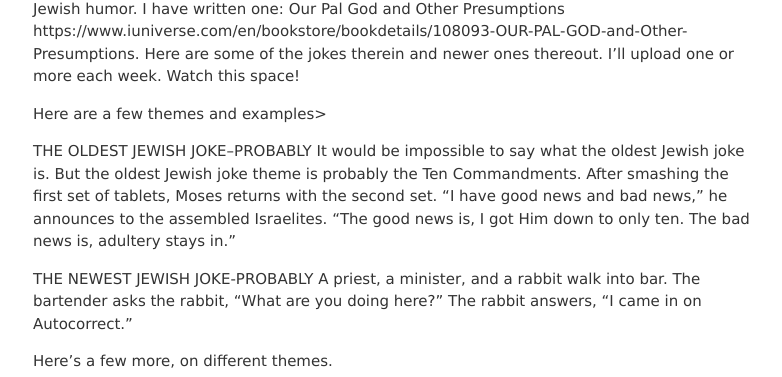
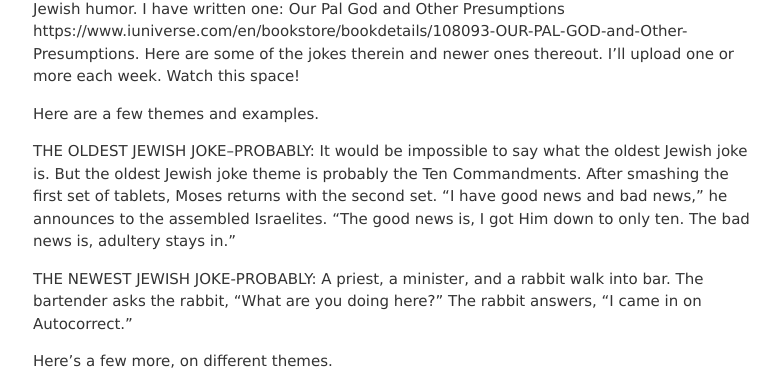
Before and after one commit to jvmallow/jvmallow.github.io, a Jekyll site: the page built from _posts/2025-05-31-Jewish_Humor.md, in a window 1280 px wide. Shown: the part 655-1032 px from the top of the page, without its empty margins (247-1029 px from the left). Built offline with Jekyll 4.4.1, drawn with Linux system fonts in a browser that asks for light colours; a script that is not in the unit is left out.

Commit message:
Update 2025-05-31-Jewish_Humor.md

```diff
--- a/_posts/2025-05-31-Jewish_Humor.md
+++ b/_posts/2025-05-31-Jewish_Humor.md
@@ -14,13 +14,13 @@ Our Pal God and Other Presumptions
 https://www.iuniverse.com/en/bookstore/bookdetails/108093-OUR-PAL-GOD-and-Other-Presumptions.
 Here are some of the jokes therein and newer ones thereout. I'll upload one or more each week. Watch this space!
 
-Here are a few themes and examples>
+Here are a few themes and examples.
 
-THE OLDEST JEWISH JOKE–PROBABLY
+THE OLDEST JEWISH JOKE–PROBABLY:
 It would be impossible to say what the oldest Jewish joke is. But the oldest Jewish joke theme is probably the Ten Commandments. After smashing the first set of tablets, Moses returns with the second set.
 “I have good news and bad news,” he announces to the assembled Israelites. “The good news is, I got Him down to only ten. The bad news is, adultery stays in.”
 
-THE NEWEST JEWISH JOKE-PROBABLY
+THE NEWEST JEWISH JOKE-PROBABLY:
 A priest, a minister, and a rabbit walk into  bar.  The bartender asks the rabbit, "What are you doing here?" The rabbit answers, "I came in on Autocorrect."
 
 Here's a few more, on different themes.
```
